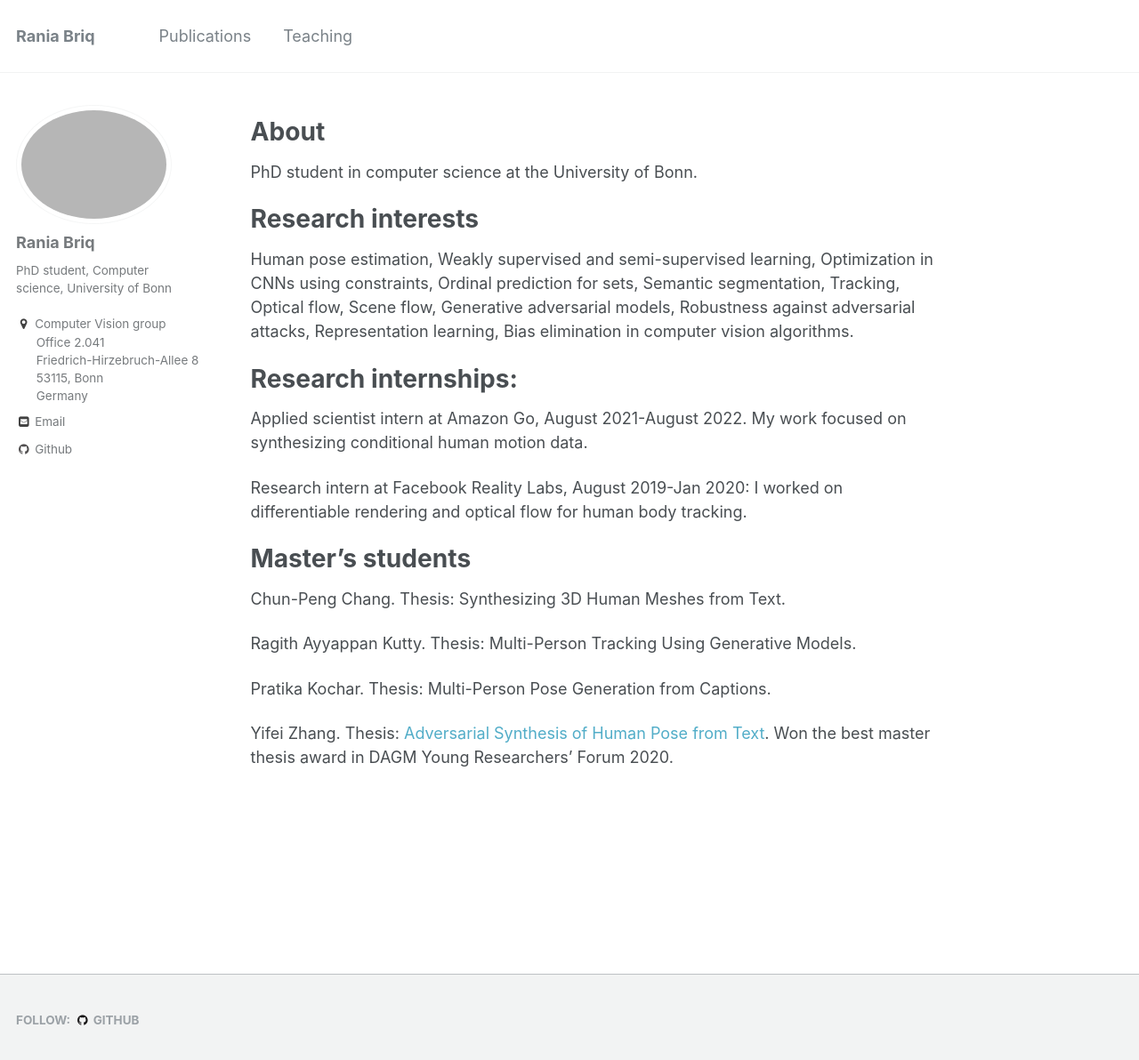
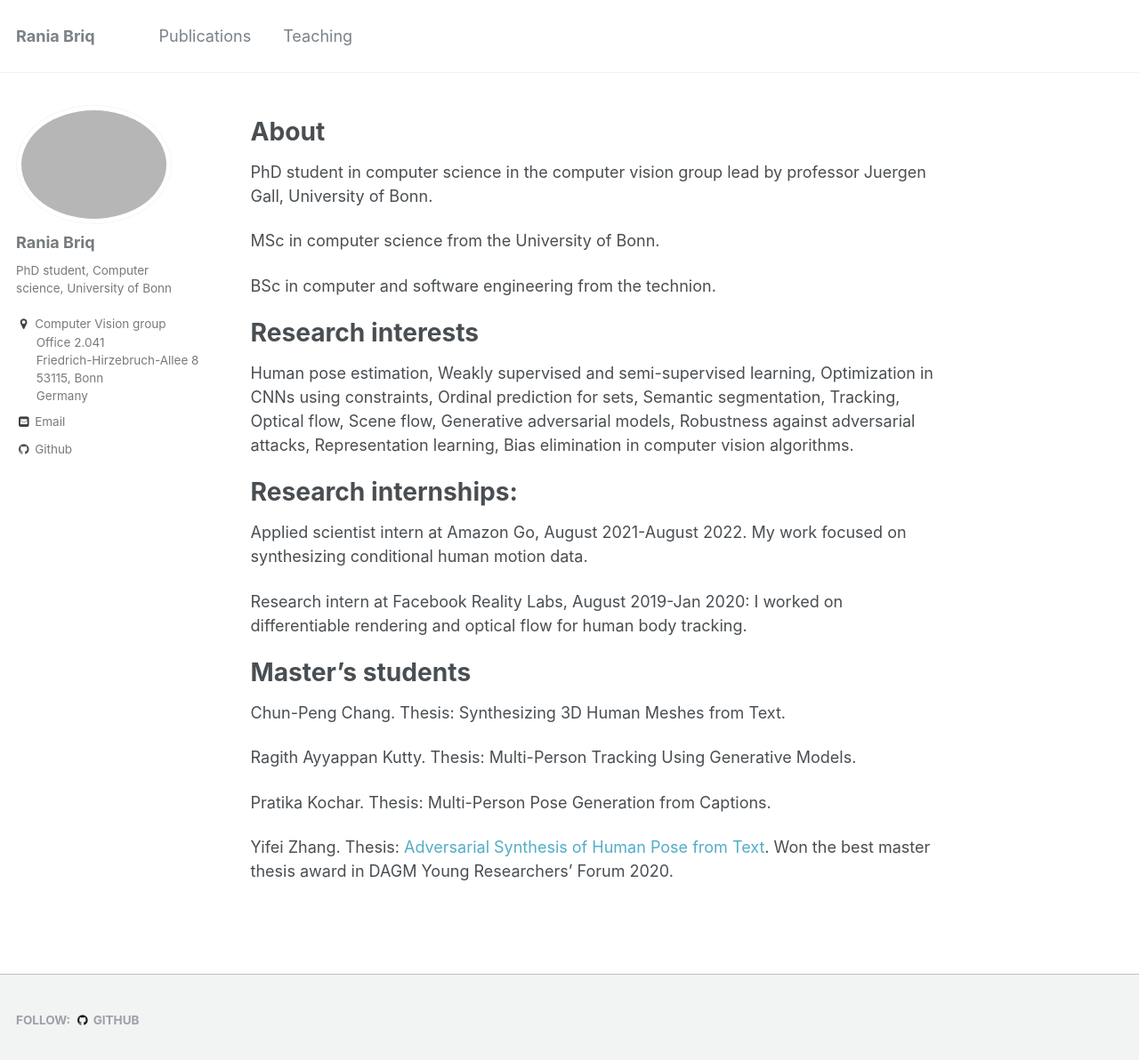
Before and after one commit to briqr/briqr.github.io, a Jekyll site: the page built from _pages/about.md, in a window 1280 px wide and 1205 px high. Shown: the top 1192 px of the window at 89% size. Built offline with Jekyll 4.4.1, drawn with Linux system fonts in a browser that asks for light colours.

Commit message:
Update about.md

```diff
--- a/_pages/about.md
+++ b/_pages/about.md
@@ -15,7 +15,11 @@ redirect_from:
 
 About
 ======
-PhD student in computer science at the University of Bonn.
+PhD student in computer science in the computer vision group lead by professor Juergen Gall, University of Bonn.
+
+MSc in computer science from the University of Bonn.
+
+BSc in computer and software engineering from the technion.
 
 
 Research interests
```
